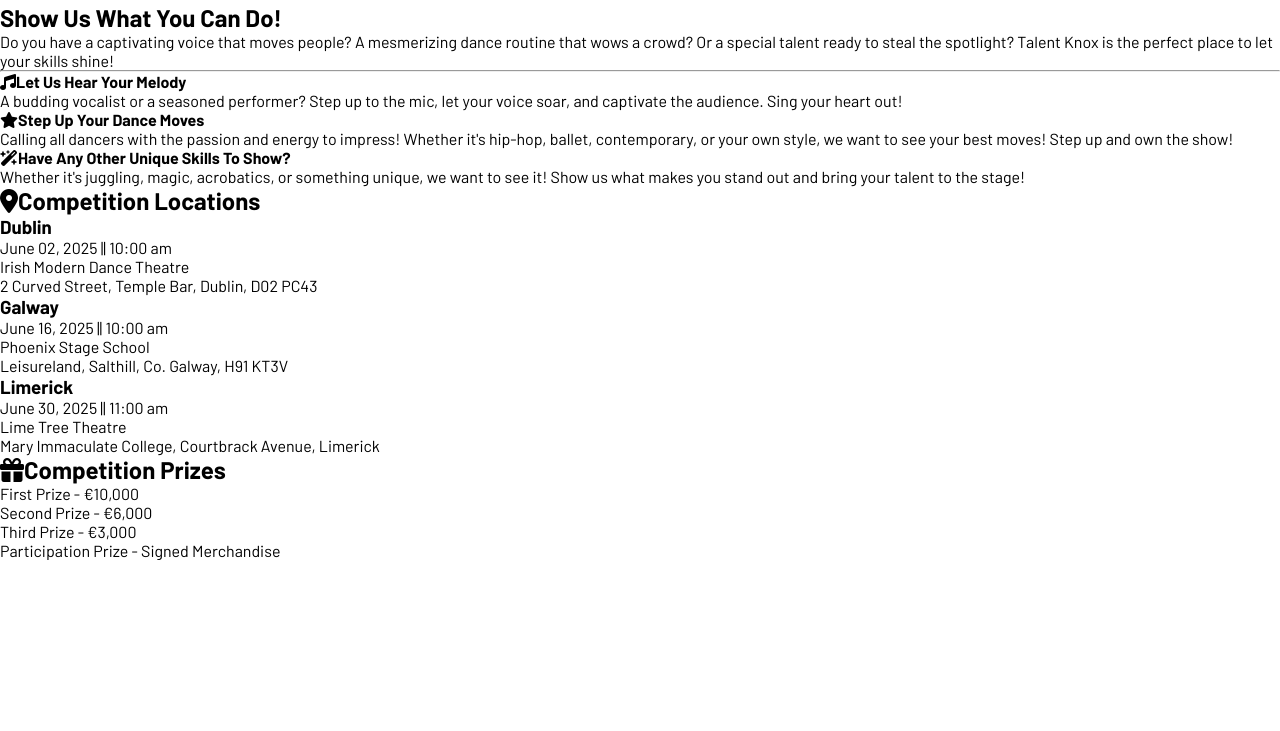
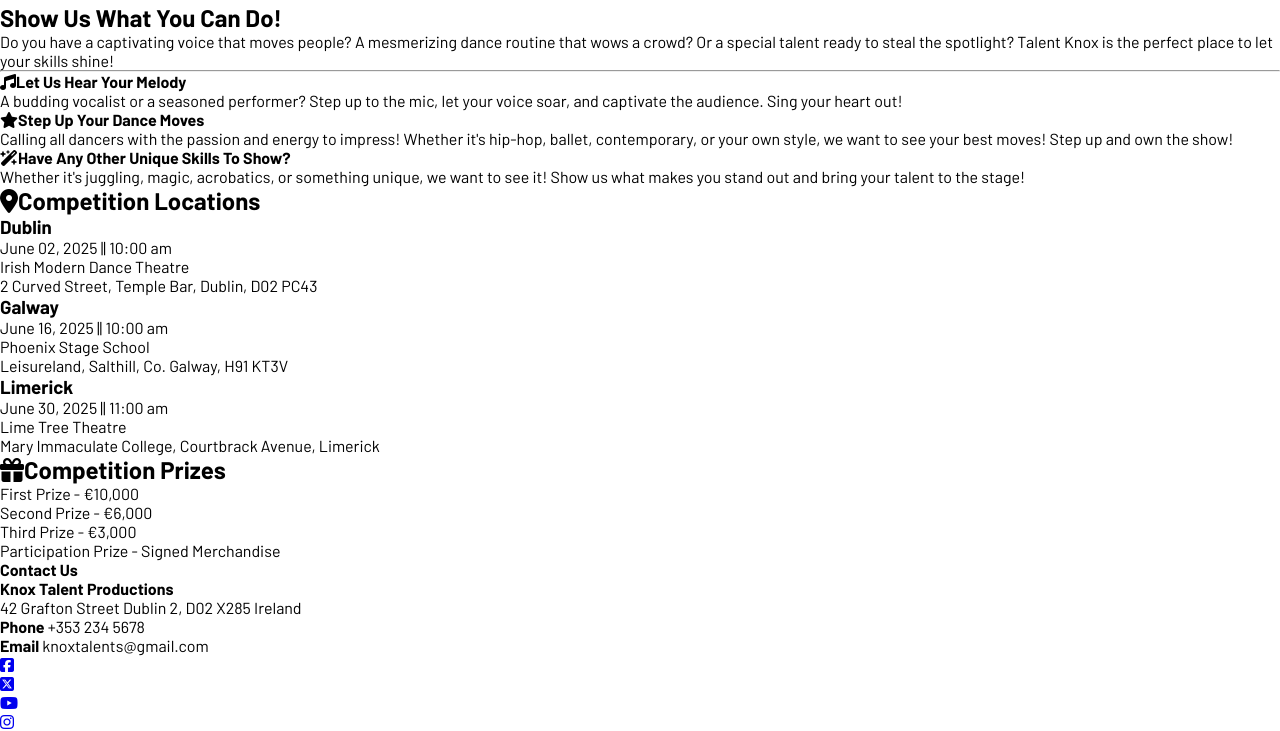
Before and after one commit to taz1003/Portfolio-Project-1---Talent-Knox, a plain HTML site: page index.html in a window 1280 px wide. Shown: the part 1460-2191 px from the top of the page. Before the commit the page ends 2020 px from the top, so only its background shows below. Drawn offline with Linux system fonts and the light colour scheme.

Commit message:
Add social media links with icons and contact info in footer

```diff
--- a/index.html
+++ b/index.html
@@ -41,19 +41,20 @@
             <h1>Welcome To Talent Knox!</h1>
             <hr>
             <h3>The ultimate talent show competition! Whether you're a singer, dancer, comedian, or have a unique
-                skill, you can showcase your talent. Open to all ages and acts, with incredible prizes up for grabs. Ready
+                skill, you can showcase your talent. Open to all ages and acts, with incredible prizes up for grabs.
+                Ready
                 to leave a lasting impression? Your stage awaits!</h3>
             <img src="assets/images/StockCake-Singer in Concert_1728034392.jpg" alt="a person singing on stage"
                 width="100%">
         </div>
         </section>
-        <section id="showus"></section>
+        <section id="show-us"></section>
         <div id="arts">
             <h2>Show Us What You Can Do!</h2>
             <p>Do you have a captivating voice that moves people? A mesmerizing dance routine that wows a crowd? Or
                 a special talent ready to steal the spotlight? Talent Knox is the perfect place to let your skills
                 shine!</p>
-        <hr>
+            <hr>
         </div>
         <div id="melody">
             <h4><i class="fa-solid fa-music"></i>Let Us Hear Your Melody</h4>
@@ -103,9 +104,37 @@
                 </ul>
             </div>
         </section>
+
     </main>
 
     <footer>
+        <section id="contact">
+            <div>
+                <h4>Contact Us</h4>
+                <p><strong>Knox Talent Productions</strong></p>
+                <p>42 Grafton Street
+                    Dublin 2, D02 X285
+                    Ireland</p>
+                <p><strong>Phone</strong> +353 234 5678</p>
+                <p><strong>Email</strong> knoxtalents@gmail.com</p>
+            </div>
+        </section>
+        <section>
+            <ul id="social-netwoks">
+                <li><a href="https://wwww.facebook.com" target="_blank" rel="noopener"
+                        aria-label="Visit our facebook page (opens in a new tab)">
+                        <i class="fa-brands fa-square-facebook"></i></a></li>
+                <li><a href="https://www.twitter.com" target="_blank" rel="noopener"
+                        aria-label="Visit our twitter page (opens in a new tab)">
+                        <i class="fa-brands fa-square-x-twitter"></i></a></li>
+                <li><a href="https://www.youtube.com" target="_blank" rel="noopener"
+                        aria-label="Visit our youtube page (opens in a new tab)">
+                        <i class="fa-brands fa-youtube"></i></a></li>
+                <li><a href="https://www.instagram.com" target="_blank" rel="noopener"
+                        aria-label="Visit our instagram page (opens in a new tab)">
+                        <i class="fa-brands fa-instagram"></i></a></li>
+            </ul>
+        </section>
 
     </footer>
     <script src="https://kit.fontawesome.com/19b85f3a7b.js" crossorigin="anonymous"></script>
```
